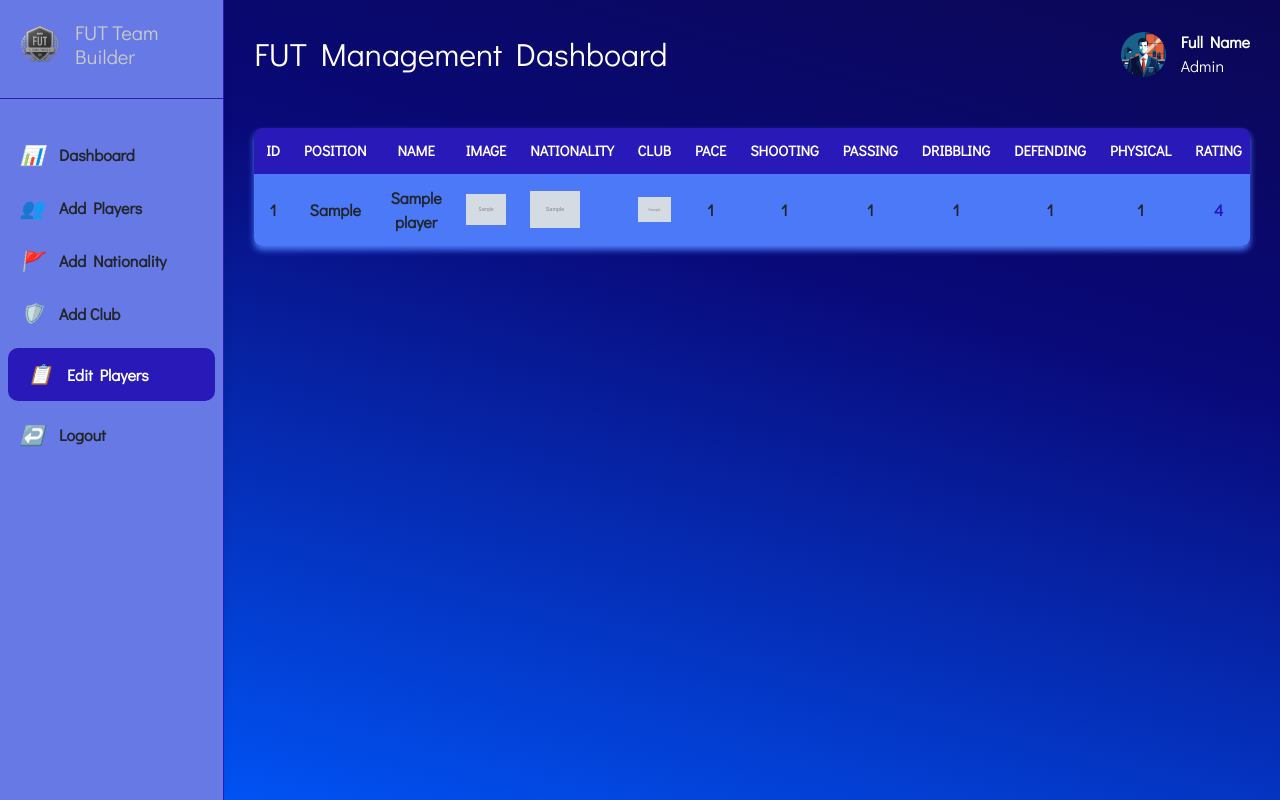
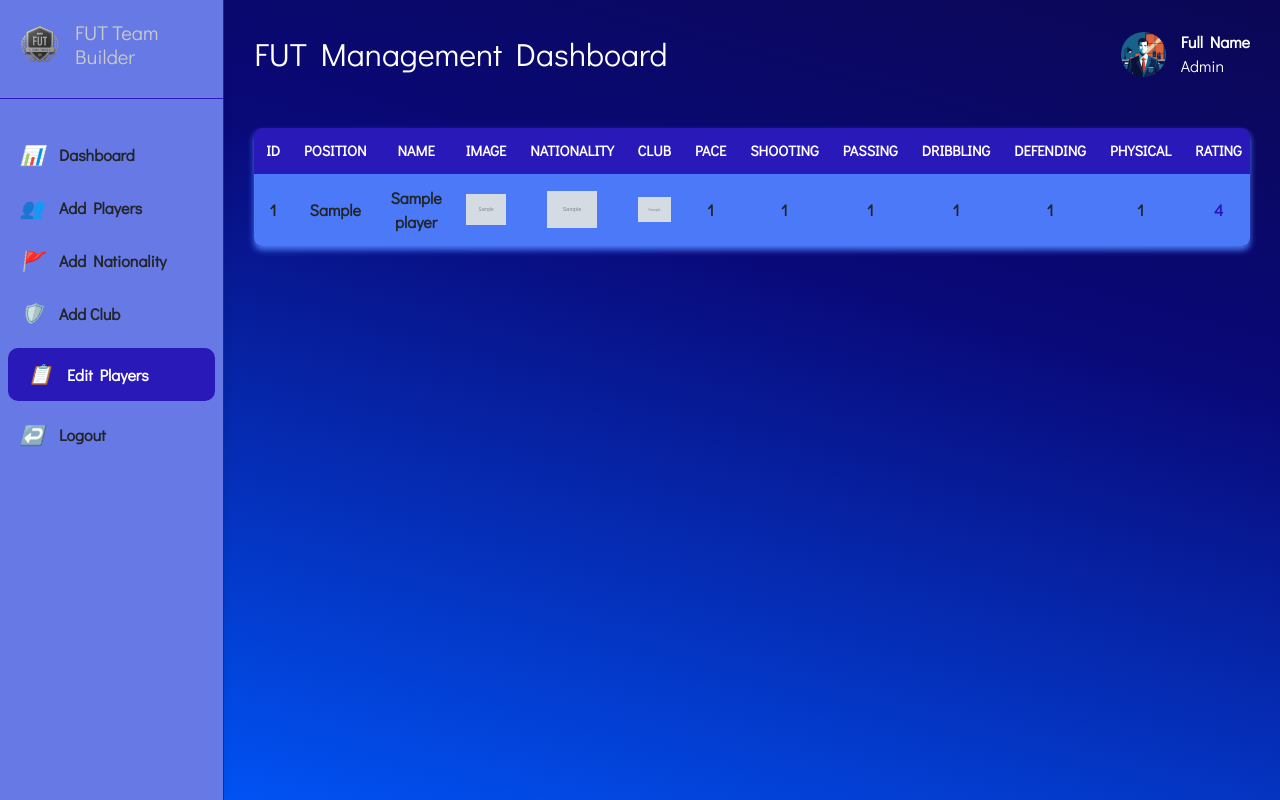
Before and after one commit to YassineElHassani/FUT-Champions-Backend-Content-Manager, a PHP site: page /editPlayers.php in a window 1280 px wide. Run offline with PHP 8.4, Linux system fonts and the light colour scheme; tables that the repository leaves empty hold one stand-in row (values such as "Sample post"); grey boxes marked "Sample" are stand-in pictures; some libraries are stand-ins or nearby versions.

```diff
--- a/editPlayers.php
+++ b/editPlayers.php
@@ -98,9 +98,9 @@ if (isset($_SESSION['redirected']) && $_SESSION['redirected'] === true) {
                                         <td style='font-weight: bold;'>$row[playerID]</td>
                                         <td style='font-weight: bold;'>$row[position]</td>
                                         <td style='font-weight: bold;'>$row[playerName]</td>
-                                        <td><img src='$row[playerImage]' height='30px' width='50px'></td>
-                                        <td><img src='$row[nationalityLogo]' height='30px' width='50px'></td>
-                                        <td><img src='$row[clubLogo]' height='30px' width='50px'></td>
+                                        <td><center><img src='$row[playerImage]' height='30px' width='50px'></center></td>
+                                        <td><center><img src='$row[nationalityLogo]' height='30px' width='50px'></center></td>
+                                        <td><center><img src='$row[clubLogo]' height='30px' width='50px'></center></td>
                                         <td style='font-weight: bold;'>$row[playerPace]</td>
                                         <td style='font-weight: bold;'>$row[playerShooting]</td>
                                         <td style='font-weight: bold;'>$row[playerPassing]</td>
```
